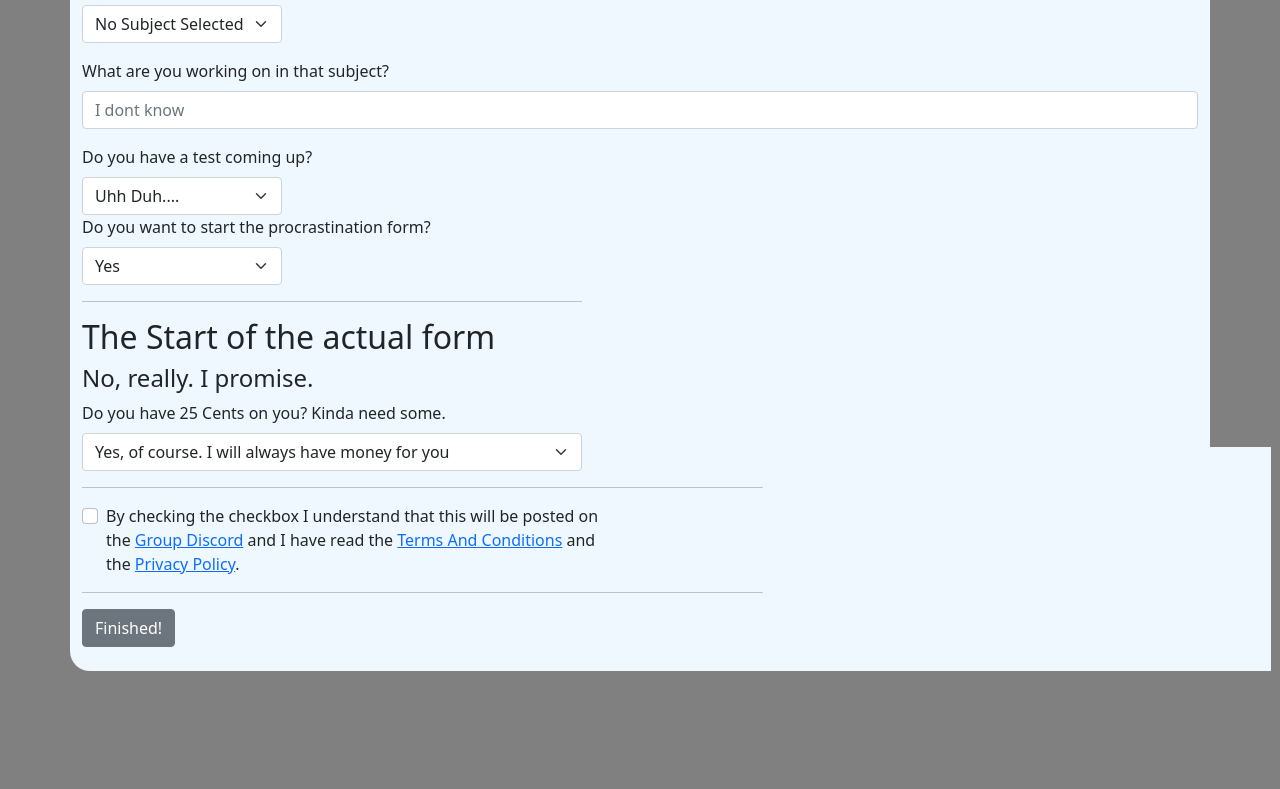
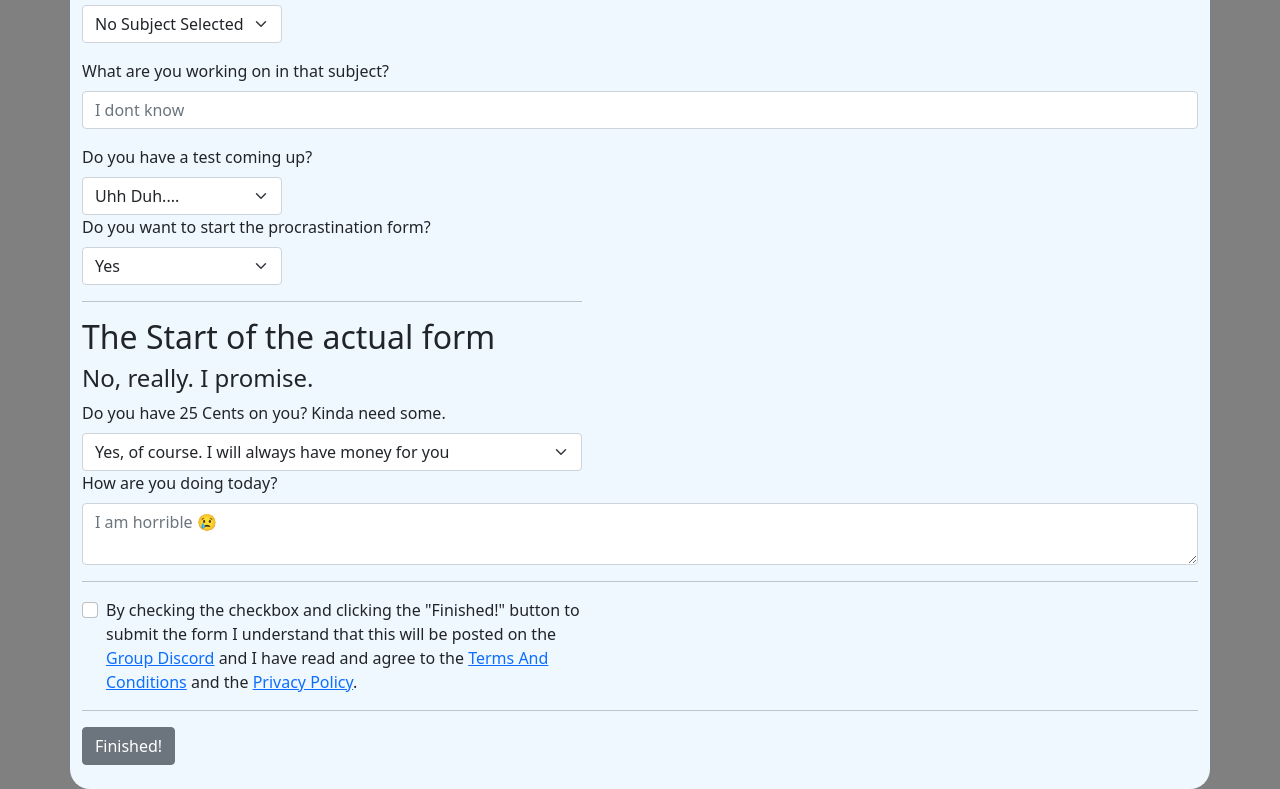
Before and after one commit to wuterbutl/procrastination, a plain HTML site: page index.html in a window 1280 px wide. Shown: the part 824-1613 px from the top of the page. Before the commit the page ends 1495 px from the top, so only its background shows below. Drawn offline with nearby package versions, Linux system fonts and the light colour scheme.

Commit message:
Update index.html

```diff
--- a/index.html
+++ b/index.html
@@ -80,11 +80,15 @@
             <option value="No, Shush">No. Nobody likes you stupid.</option>
             <option value="Sorry, no.">Sorry, dont have.</option>
         </select>
+        <div class="mb-3">
+        <label class="form-label">How are you doing today?</label>
+            <textarea maxlength="50" minlength="1" type="text" class="form-control" placeholder="I am horrible 😢" name="How are you today?" id="feeling"></textarea>
+    </div>
         <hr>
         <div class="form-check">
           <input class="form-check-input" type="checkbox" value="" id="flexCheckChecked" required>
           <label style="width: 500px;" class="form-check-label" for="flexCheckChecked">
-    By checking the checkbox I understand that this will be posted on the <a href="https://discord.gg/u5X4jd6A4j">Group Discord</a> and I have read the <a href="terms.html">Terms And Conditions</a> and the <a href="privacy.html">Privacy Policy</a>.
+    By checking the checkbox and clicking the "Finished!" button to submit the form I understand that this will be posted on the <a href="https://discord.gg/u5X4jd6A4j">Group Discord</a> and I have read and agree to the <a href="terms.html">Terms And Conditions</a> and the <a href="privacy.html">Privacy Policy</a>.
   </label>
 </div>
         <hr>
```
